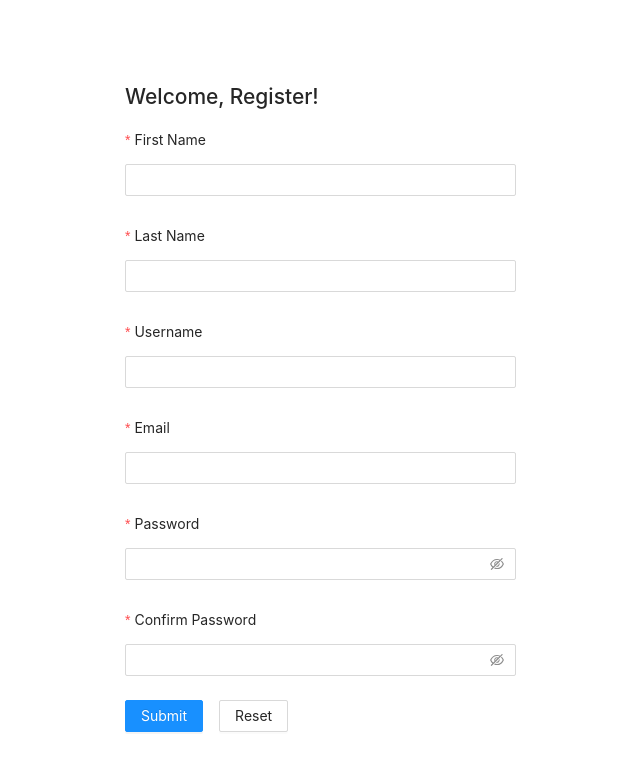
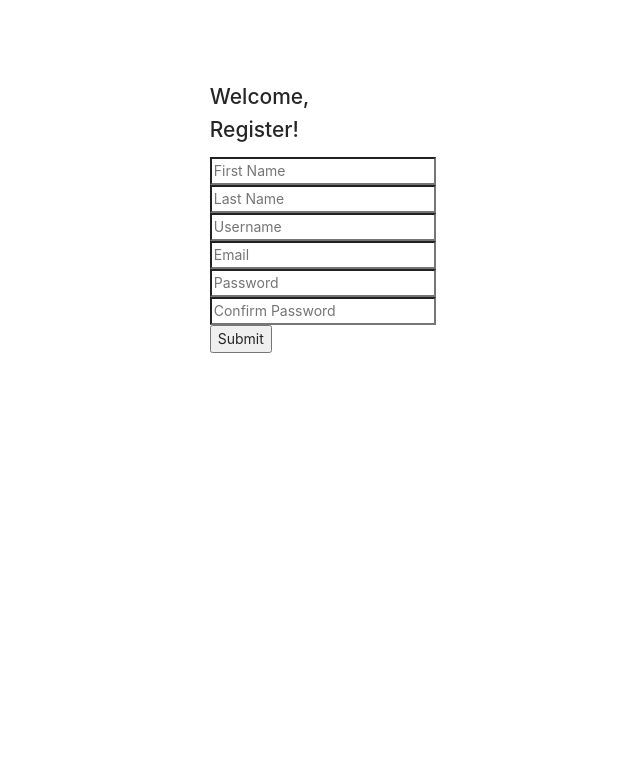
Before and after one commit to Exia01/Project-Expense, a React (Create React App) app in the folder client/: page /register in a window 1280 px wide. Shown: the top 770 px of the page, without its empty margins (195-835 px from the left). Built offline with nearby package versions, Linux system fonts and the light colour scheme.

Commit message:
revert register back to original

```diff
--- a/client/src/components/Auth/Register/Register.js
+++ b/client/src/components/Auth/Register/Register.js
@@ -2,30 +2,40 @@ import React, { Fragment, useState } from 'react';
 import { Switch, Redirect } from 'react-router-dom';
 import axios from 'axios';
 
-import { Form, Input, Button } from 'antd';
 //Ant Design Css and component styles
 import 'antd/dist/antd.css';
+import { Row, Col } from 'antd';
 import useStyles from '../../../styles/Auth/RegisterStyles';
-import { formLayout, formTailLayout } from '../../../utils/form/layout';
 
-const Register = (props) => {
+const Register = () => {
+  //-- Setup State
   const [toDash, setToDash] = useState(false);
-
-  const [formInstance] = Form.useForm();
-
-  // jss Styling
+  const [formData, setFormData] = useState({
+    first: '',
+    last: '',
+    username: '',
+    email: '',
+    password: '',
+    confirm: '',
+  });
   const classes = useStyles();
 
-  const onSubmit = async ({ values, errorFields, outOfDate }) => {
-    const { first, last, username, email, password, confirm } = values;
-    console.log('Received values of form:', values);
+  const { first, last, username, email, password, confirm } = formData;
+
+  const onChange = (e) => {
+    setFormData({ ...formData, [e.target.name]: e.target.value });
+  };
+
+  const onSubmit = async (e) => {
+    e.preventDefault();
+
     if (password !== confirm) {
       console.error('Passwords do not Match');
     }
 
     //-- TESTING --//
     console.log('Submitting');
-    console.log(values);
+    console.log(formData);
 
     //-- create temp user
     const user = {
@@ -54,134 +64,94 @@ const Register = (props) => {
       console.log(res.data);
 
       //-- Clear inputs
-      formInstance.resetFields();
+      setFormData({
+        first: '',
+        last: '',
+        username: '',
+        email: '',
+        password: '',
+        confirm: '',
+      });
       //-- Update toDashboard State
       setToDash(true);
     } catch (err) {
       console.error(err.response.data);
+      // res.status(500).json(err);
     }
   };
 
-  const handleChange = (changedValues, allValues) => {
-    console.log(changedValues, ' Changed Values');
-    const [entry] = Object.entries(changedValues);
-    console.log(entry);
-    // setFormData({ ...formData, [entry[0]]: entry[1] });
-    // setFormData(allValues);
-  };
   if (toDash === true) {
     //-- Redirect to Landing
     return <Redirect to='/dashboard' />;
   }
 
-  const resetForm = () => {
-    formInstance.resetFields();
-  };
-
   return (
     <Fragment>
       <section className={classes.root}>
-        <h1 className={classes.formTitle}>Welcome, Register!</h1>
-        <Form
-          {...formLayout}
-          form={formInstance}
-          // labelAlign="left"
-          name='register_form'
-          className=''
-          onValuesChange={handleChange}
-          onFinish={onSubmit}
-          validateTrigger='onSubmit'
-        >
-          <Form.Item
-            label='First Name'
+        <Row justify='center' align='middle'>
+          <Col xs={12} sm={10} md={8} lg={6}>
+            <h1 className='welcome'>Welcome, Register!</h1>
+            <form className='register' onSubmit={(e) => onSubmit(e)}>
+              <div className='form-group'>
+                <input
+                  type='text'
+                  placeholder='First Name'
                   name='first'
-            rules={[
-              {
-                required: true,
-                message: 'Please input your first name!',
-              },
-            ]}
-          >
-            <Input />
-          </Form.Item>
-
-          <Form.Item
-            label='Last Name'
+                  value={first}
+                  onChange={(e) => onChange(e)}
+                />
+              </div>
+              <div className='form-group'>
+                <input
+                  type='text'
+                  placeholder='Last Name'
                   name='last'
-            rules={[
-              {
-                required: true,
-                message: 'Please input your last name!',
-              },
-            ]}
-          >
-            <Input />
-          </Form.Item>
-
-          <Form.Item
-            label='Username'
+                  value={last}
+                  onChange={(e) => onChange(e)}
+                />
+              </div>
+              <div className='form-group'>
+                <input
+                  type='text'
+                  placeholder='Username'
                   name='username'
-            rules={[
-              {
-                required: true,
-                message: 'Please input your username!',
-              },
-            ]}
-          >
-            <Input name='username' />
-          </Form.Item>
-          <Form.Item
-            label='Email'
+                  value={username}
+                  onChange={(e) => onChange(e)}
+                />
+              </div>
+              <div className='form-group'>
+                <input
+                  type='text'
+                  placeholder='Email'
                   name='email'
-            rules={[
-              {
-                required: true,
-                message: 'Please input your username!',
-              },
-            ]}
-          >
-            <Input />
-          </Form.Item>
-
-          <Form.Item
-            label='Password'
+                  value={email}
+                  onChange={(e) => onChange(e)}
+                />
+              </div>
+              <div className='form-group'>
+                <input
+                  type='password'
+                  placeholder='Password'
                   name='password'
-            rules={[
-              {
-                required: true,
-                message: 'Please input your password!',
-              },
-            ]}
-          >
-            <Input.Password />
-          </Form.Item>
-
-          <Form.Item
-            label='Confirm Password'
+                  value={password}
+                  onChange={(e) => onChange(e)}
+                />
+              </div>
+              <div className='form-group'>
+                <input
+                  type='password'
+                  placeholder='Confirm Password'
                   name='confirm'
-            rules={[
-              {
-                required: true,
-                message: 'Please input your confirm password!',
-              },
-            ]}
-          >
-            <Input.Password />
-          </Form.Item>
-
-          <Form.Item {...formTailLayout}>
-            <Button
-              type='primary'
-              htmlType='submit'
-              className={classes.submitBtn}
-            >
+                  value={confirm}
+                  onChange={(e) => onChange(e)}
+                />
+              </div>
+              <button type='submit' className='btn'>
                 Submit
-            </Button>
-            <Button htmlType='button' onClick={resetForm}>
-              Reset
-            </Button>
-          </Form.Item>
-        </Form>
+              </button>
+            </form>
+          </Col>
+        </Row>
       </section>
     </Fragment>
   );
```
Also changed, not shown: client/src/reducers/auth/auth.reducer.js (added). Lines whose indentation alone changed are shown as unchanged.
